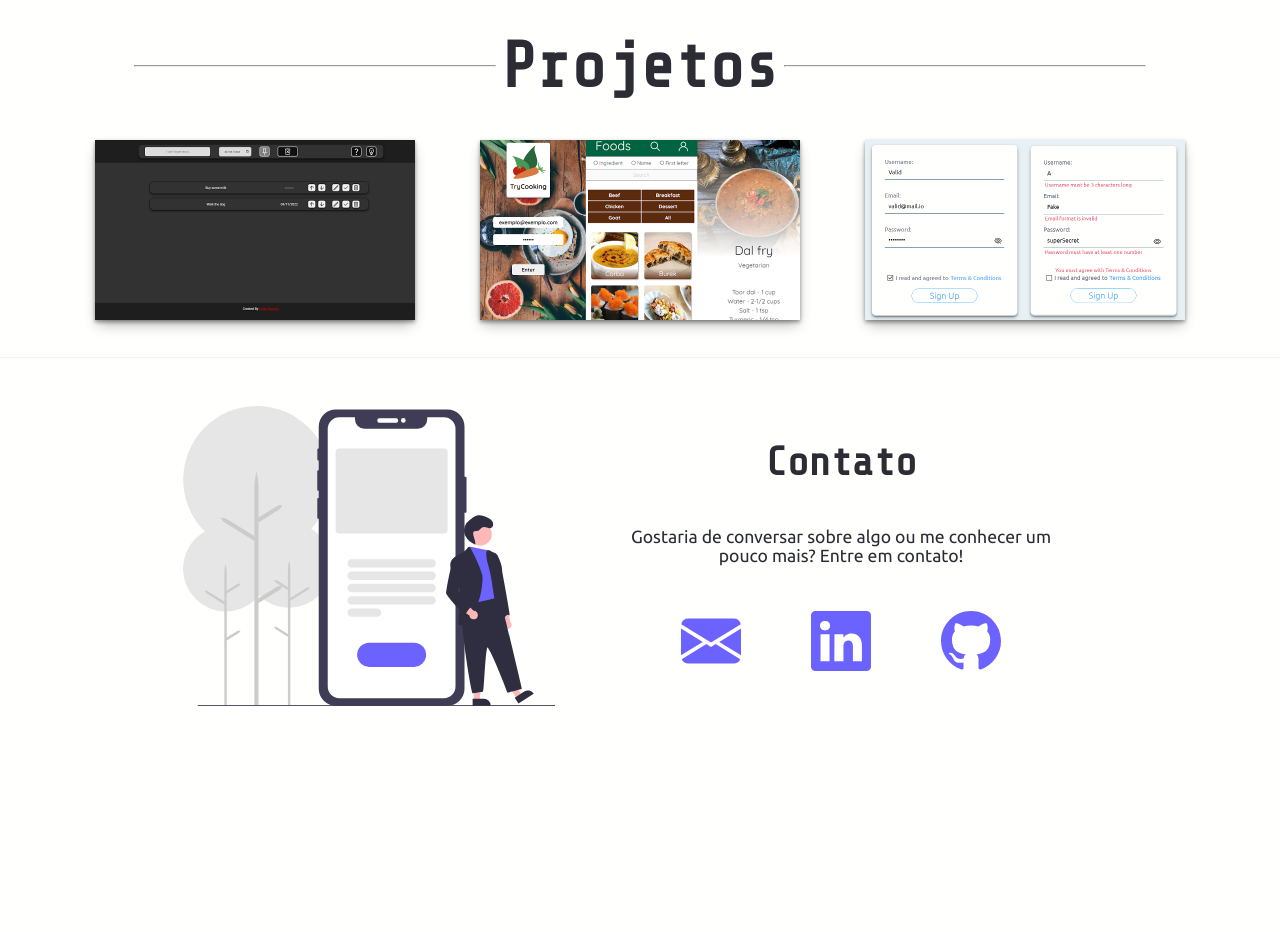
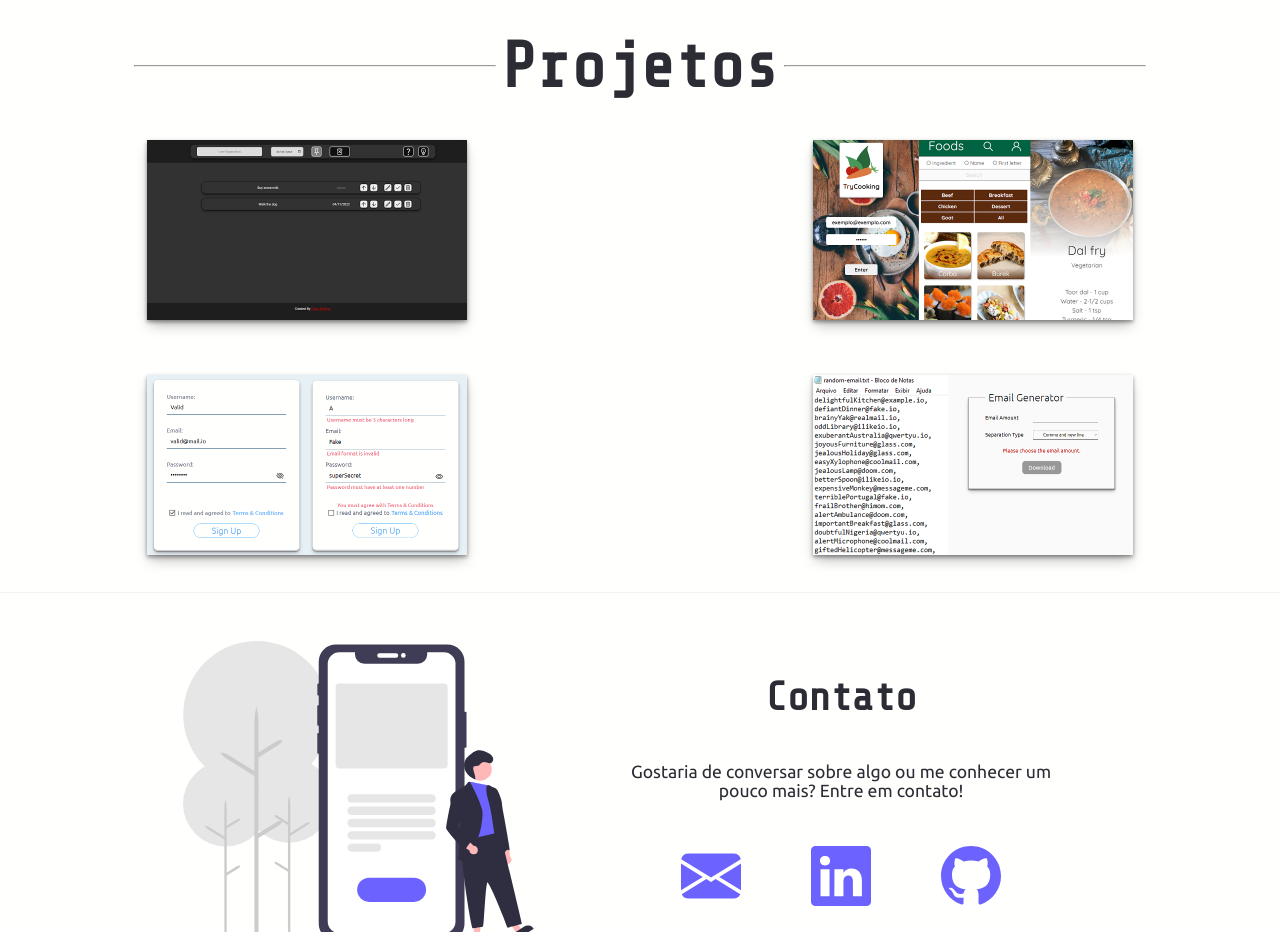
Before and after one commit to celso-rodrigo/celso-rodrigo.github.io, a React (Create React App) app: page / in a window 1280 px wide. Shown: the part 1520-2452 px from the top of the page. Before the commit the page ends 2278 px from the top, so only its background shows below. Built offline with nearby package versions, Linux system fonts and the light colour scheme.

Commit message:
Adicionado projeto email-generator.

```diff
--- a/src/data/descriptions.js
+++ b/src/data/descriptions.js
@@ -14,3 +14,8 @@ export const signUpPageDesc = <>
   <p>Esta é uma aplicação que simula uma tela de cadastro de usuário em uma aplicação qualquer. Para cadastrar-se com sucesso é necessário preencher todos os campos de forma adequada.</p>
   <p>Cada campo conta com suas próprias regras de negócio e validações, bloqueando o cadastro caso alguma delas não seja cumprida.</p>
 </>;
+
+export const emailGeneratorDesc = <>
+  <p>Um tempo atrás um amigo estava me dizendo que não conseguia encontrar uma aplicação que gerasse múltiplos emails aleatórios únicos de uma só vez, então fiz um para ele bem simples usando apenas JavaScript. Agora eu decidi torná-lo maior e mais fácil de usar.</p>
+  <p>Nessa aplicação você pode gerar até 40.000 emails únicos e formatados da maneira que você preferir com apenas alguns clicks.</p>
+</>;
--- a/src/data/projectsData.js
+++ b/src/data/projectsData.js
@@ -1,7 +1,8 @@
-import { tryCookingDesc, whatToDoDesc, signUpPageDesc } from "./descriptions";
+import { tryCookingDesc, whatToDoDesc, signUpPageDesc, emailGeneratorDesc } from "./descriptions";
 import tryCooking from "../images/tryCooking.png";
 import whatToDo from "../images/whatToDo.png";
 import signUpPage from "../images/signUpPage.png";
+import emailGenerator from "../images/emailGenerator.png";
 
 const projectsData = [
   {
@@ -28,6 +29,14 @@ const projectsData = [
     repoLink: "https://github.com/celso-rodrigo/sign-up-page",
     siteLink: "https://celso-rodrigo.github.io/sign-up-page",
   },
+  {
+    id: 4,
+    name: "Email Generator",
+    description: emailGeneratorDesc,
+    img: emailGenerator,
+    repoLink: "https://github.com/celso-rodrigo/email-generator",
+    siteLink: "https://celso-rodrigo.github.io/email-generator",
+  },
 ];
 
 export default projectsData;
--- a/src/styles/projects.css
+++ b/src/styles/projects.css
@@ -26,9 +26,10 @@
 
 .projects-container {
 	display: flex;
-	justify-content: center;
 	flex-wrap: wrap;
 	gap: 40px;
+	width: 79%;
+	justify-content: space-between;
 	padding-bottom: 30px;
 }
 
```
Also changed, not shown: src/images/emailGenerator.png (added).
